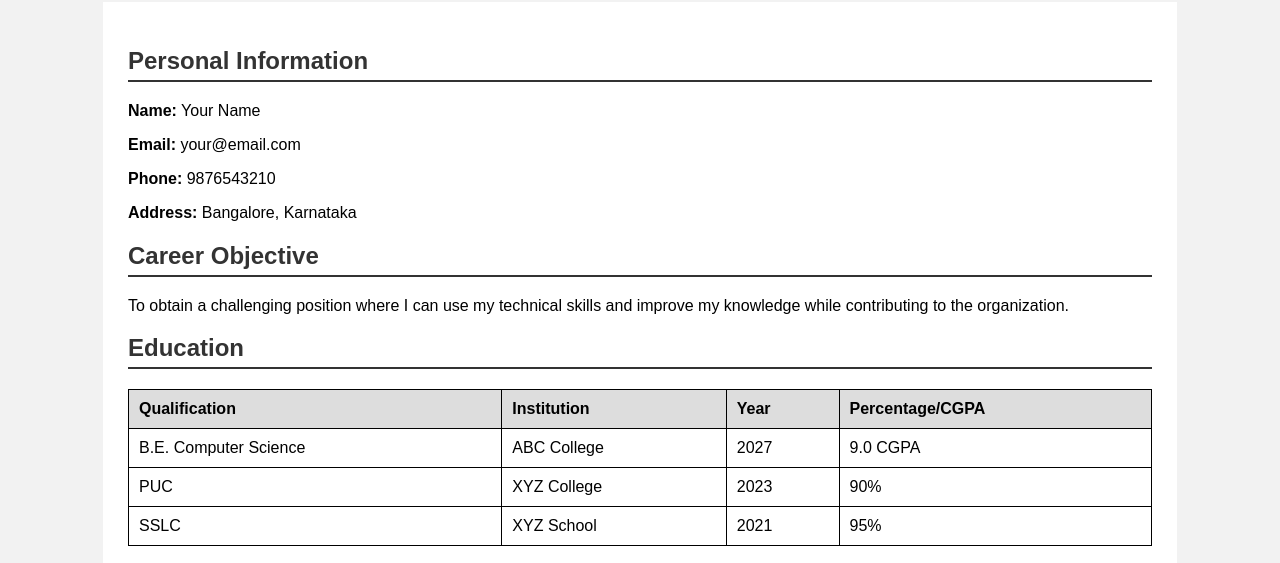
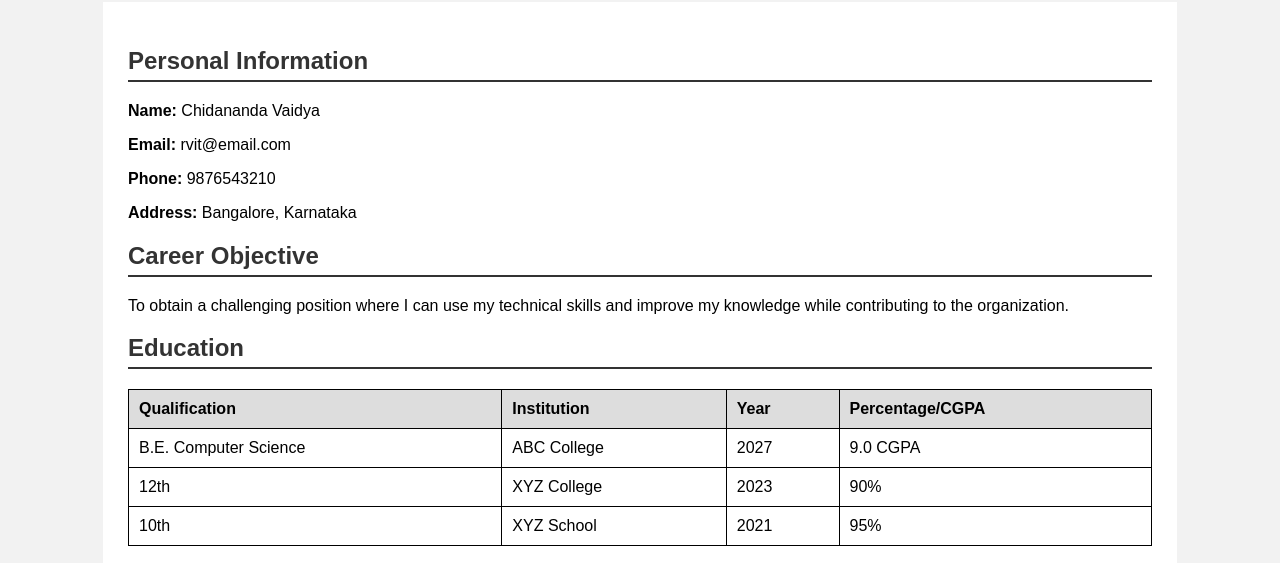
Before and after one commit to ChidanandaVaidyaUppunda/Assignment1-Web-technology, a plain HTML site: page index.html in a window 1280 px wide. Shown: the part 156-719 px from the top of the page. Drawn offline with Linux system fonts and the light colour scheme.

Commit message:
Update index.html

```diff
--- a/index.html
+++ b/index.html
@@ -18,8 +18,8 @@
 <div class="container">
 
     <h2>Personal Information</h2>
-    <p><b>Name:</b> Your Name</p>
-    <p><b>Email:</b> your@email.com</p>
+    <p><b>Name:</b> Chidananda Vaidya</p>
+    <p><b>Email:</b> rvit@email.com</p>
     <p><b>Phone:</b> 9876543210</p>
     <p><b>Address:</b> Bangalore, Karnataka</p>
 
@@ -45,13 +45,13 @@
             <td>9.0 CGPA</td>
         </tr>
         <tr>
-            <td>PUC</td>
+            <td>12th</td>
             <td>XYZ College</td>
             <td>2023</td>
             <td>90%</td>
         </tr>
         <tr>
-            <td>SSLC</td>
+            <td>10th</td>
             <td>XYZ School</td>
             <td>2021</td>
             <td>95%</td>
```
